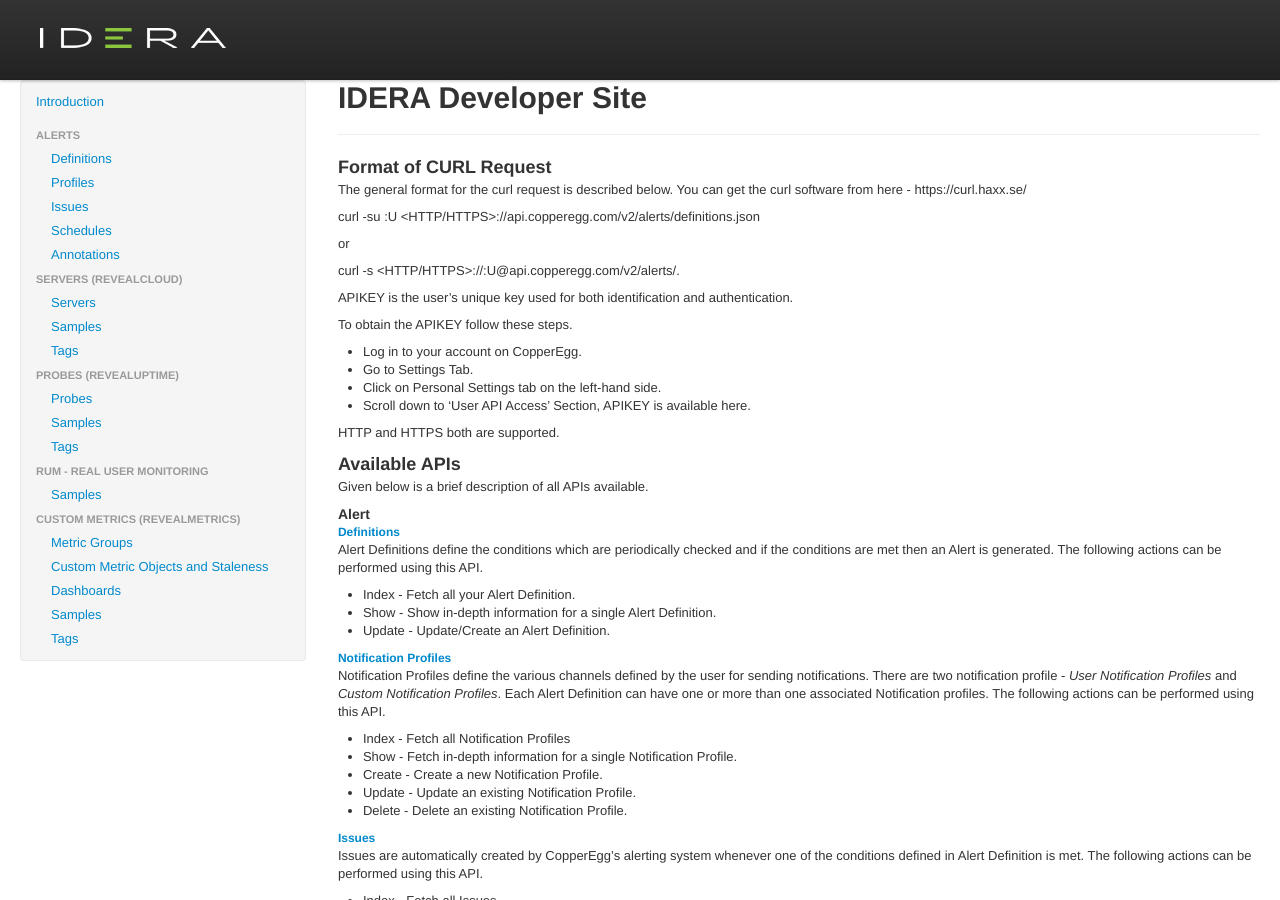
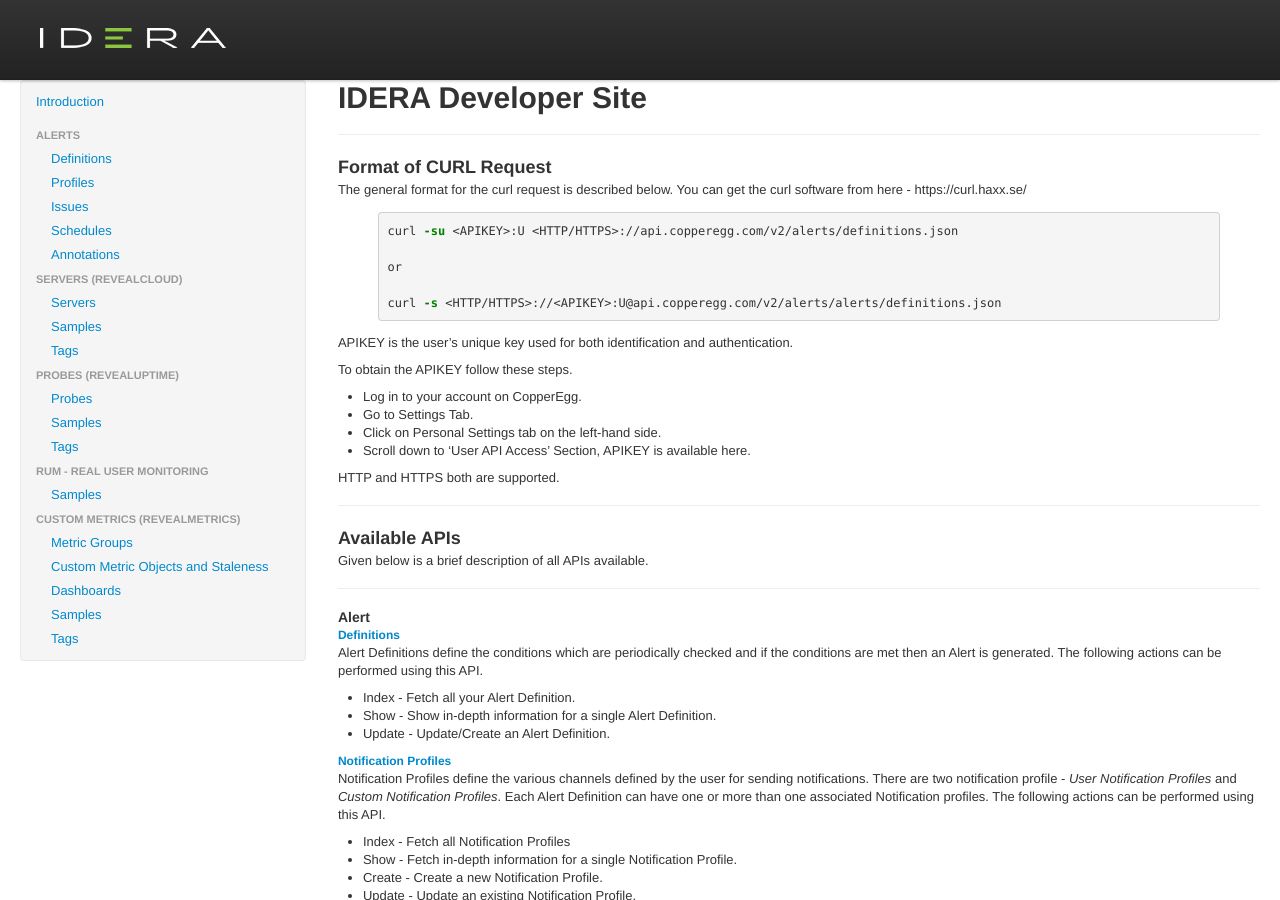
Before and after one commit to CopperEgg/apidocs, a Jekyll site: the page built from index.md, in a window 1280 px wide and 900 px high. Built offline with Jekyll 4.4.1, drawn with Linux system fonts in a browser that asks for light colours; part of the change alters nothing that is shown; some of the changed text lies outside the part shown.

Commit message:
CE-2552 : Updated links

```diff
--- a/index.md
+++ b/index.md
@@ -7,11 +7,13 @@ title: IDERA Developer Site
 
 The general format for the curl request is described below. You can get the curl software from here - https://curl.haxx.se/
 
+{% highlight sh %}
 curl -su <APIKEY>:U <HTTP/HTTPS>://api.copperegg.com/v2/alerts/definitions.json
 
 or
 
-curl -s <HTTP/HTTPS>://<APIKEY>:U@api.copperegg.com/v2/alerts/<API>.<FORMAT>
+curl -s <HTTP/HTTPS>://<APIKEY>:U@api.copperegg.com/v2/alerts/alerts/definitions.json
+{% endhighlight %}
 
 APIKEY is the user's unique key used for both identification and authentication.
 
@@ -25,10 +27,12 @@ To obtain the APIKEY follow these steps.
 HTTP and HTTPS both are supported.
 
 
+----
 ### Available APIs
 
 Given below is a brief description of all APIs available.
 
+----
 #### Alert
 
 ##### [Definitions](alerts/definitions.html)
@@ -64,7 +68,7 @@ The following actions can be performed using this API.
  - Update - Update a Schedules.
  - Delete - Delete a Schedules.
 
-##### [Annotations](alerts/annotations.html)
+##### [Annotations](revealengine/annotations.html)
 Annotations can be used to annotate event time line on monitoring graphs for later inspection.
 The following actions can be performed using this API.
  - Index - Fetch all Annotations.
@@ -73,7 +77,7 @@ The following actions can be performed using this API.
  - Update - Update an Annotations.
  - Delete - Delete an Annotations.
 
-
+----
 #### RevealCloud
 
 ##### [Servers](revealcloud/servers.html)
@@ -87,7 +91,7 @@ The following actions can be performed using this API.
 Samples API can be used to fetch collected data for a system.
 The only action available in this API is fetching the data for a system and for a given time period.
 
-##### [Tags](revealcloud/samples.html)
+##### [Tags](revealcloud/tags.html)
 Tags are used to group multiple systems monitored by CopperEgg.
 The following actions can be performed using this API.
  - Index - Fetch all system Tags.
@@ -96,6 +100,7 @@ The following actions can be performed using this API.
  - Delete - Remove a tag from on system.
 
 
+----
 #### RevealUptime
 
 ##### [Probes](revealuptime/probes.html)
@@ -111,7 +116,7 @@ The following actions can be performed using this API.
 Samples API can be used to fetch collected data for a probe.
 The only action available in this API is fetching the data for a probe and for a given time period.
 
-##### [Tags](revealuptime/samples.html)
+##### [Tags](revealuptime/tags.html)
 Tags are used to group multiple probes monitored by CopperEgg.
 The following actions can be performed using this API.
  - Index - Fetch all probe Tags.
@@ -119,13 +124,13 @@ The following actions can be performed using this API.
  - Create - Add a new Probe Tag to one or more monitored Systems.
  - Delete - Remove a tag from on probe.
 
-
+----
 #### Real Time User Monitoring
 
 ##### [Samples](revealapp/samples.html)
 Samples API can be used to fetch collected RUM data samples.
 
-
+----
 #### Custom Metrics
 
 ##### [Metric Groups](revealmetrics/metricgroups.html)
@@ -137,11 +142,12 @@ Metric Group API allows users to create their own metric groups and performs var
  - Update - Update an existing Metric Group.
  - Delete - Delete an existing Metric Group.
 
-##### [Custom Metric Objects and Staleness](revealmetrics/metricgroups.html)
+----
+##### [Custom Metric Objects and Staleness](revealmetrics/metricobjects.html)
 Each Metric Group has one or more Metric Objects for which data is sent.
 CopperEgg provides API for counting and deleting stale Custom objects.
 
-##### [Dashboards](revealmetrics/dashboards..html)
+##### [Dashboards](revealmetrics/dashboards.html)
 Custom Metrics Dashboards allows the user to create dashboards for organizing the custom metrics and view their associated charts.
 Following operation are available in Custom Metric Dashboard API.
  - Index - Fetch all defined Custom Metric Dashboard.
@@ -161,10 +167,10 @@ The following actions can be performed using this API.
  - Create - Add a new Custom Metrics Tag to a custom metric object.
  - Delete - Remove a Custom Metrics Tag from a custom metric object.
 
-
+----
 ### Releases
 
-January 12, 2016
+January 12, 2017
 - Update API Documentation.
 
 December 10, 2015
```
